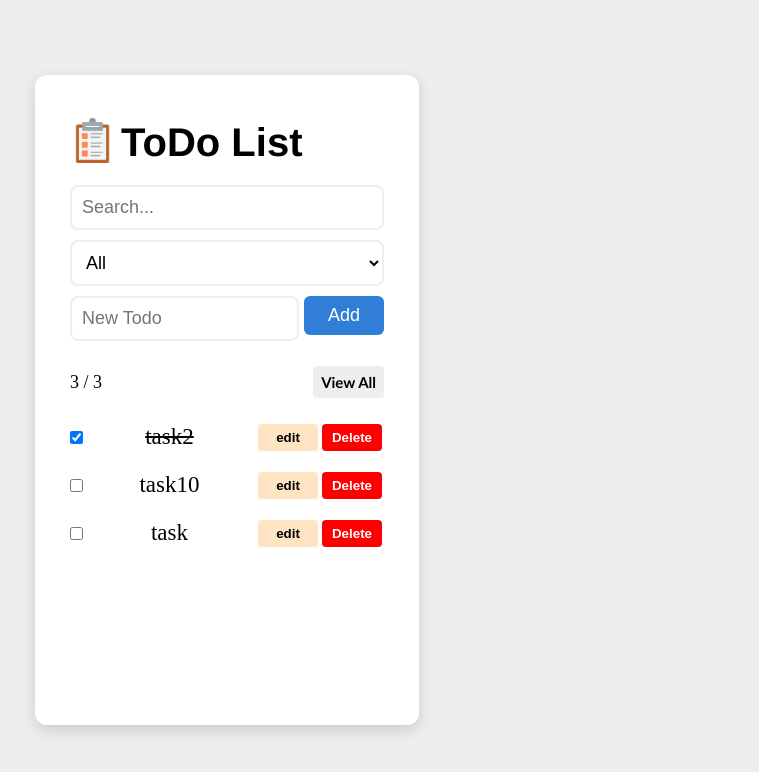
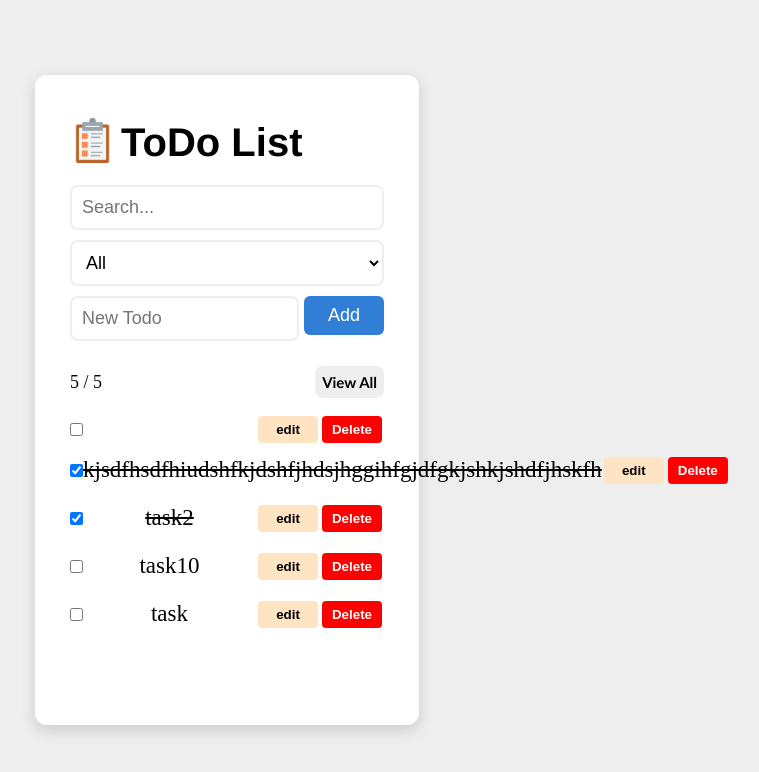
Before and after one commit to AvaniSujith/Todo-Typescript, a Vue app: page / in a window 1280 px wide. Shown: the top 772 px of the page, without its empty margins (413-1172 px from the left). Built offline with nearby package versions, Linux system fonts and the light colour scheme; data requests are answered from the project's data file.

Commit message:
fix: updation in style

```diff
--- a/db.json
+++ b/db.json
@@ -14,6 +14,16 @@
       "id": "b7b7",
       "title": "task2",
       "completed": true
+    },
+    {
+      "id": "dd87",
+      "title": "kjsdfhsdfhiudshfkjdshfjhdsjhggihfgjdfgkjshkjshdfjhskfh",
+      "completed": true
+    },
+    {
+      "id": "b3a6",
+      "title": "",
+      "completed": false
     }
   ]
 }
--- a/src/components/AddTask.vue
+++ b/src/components/AddTask.vue
@@ -30,16 +30,12 @@ const handleAddTask = () => {
 
 <template>
   <div class="add-task-container">
-    <div class="add-task-input">
-      <input-bar
-        v-model="taskTitle"
-        placeholder="New Todo"
-        @keyup.enter="handleAddTask"
-      />
-      <div class="tool-tip">
-        <tooltip :text="'Start typing Todo name'" />
-      </div>
-    </div>
+    <input-bar
+      v-model="taskTitle"
+      placeholder="New Todo"
+      @keyup.enter="handleAddTask"
+    />
+
     <div class="add-btn-container">
       <button class="add-task-btn" @click="handleAddTask">Add</button>
       <div class="tool-tip">
@@ -55,17 +51,6 @@ const handleAddTask = () => {
   width: 100%;
   display: flex;
   gap: 5px;
-}
-
-.add-task-input {
-  position: relative;
-  width: 100%;
-}
-
-.add-task-input:hover .tool-tip {
-  visibility: visible;
-  right: 0px;
-  left: 0px;
 }
 
 .add-task-btn {
@@ -84,5 +69,6 @@ const handleAddTask = () => {
 
 .add-btn-container:hover .tool-tip {
   visibility: visible;
+  width: 100%;
 }
 </style>
--- a/src/components/DropDown.vue
+++ b/src/components/DropDown.vue
@@ -1,7 +1,5 @@
 <script setup lang="ts">
 import { ref } from "vue";
-
-import Tooltip from "./Tooltip.vue";
 
 const selectedValue = ref<string>("all");
 
@@ -37,20 +35,13 @@ const onChange = (event: Event) => {
         {{ option.label }}
       </option>
     </select>
-    <div class="tool-tip">
-      <tooltip :text="'Click to change filter'" />
-    </div>
+
   </div>
 </template>
 
 <style scoped>
 .dropdown-container {
   width: 100%;
-  position: relative;
-}
-
-.dropdown-container:hover .tool-tip {
-  visibility: visible;
 }
 
 .task-category {
@@ -61,9 +52,7 @@ const onChange = (event: Event) => {
   background: transparent;
   width: 100%;
   font-size: 18px;
+  cursor: pointer;
 }
 
-select {
-  cursor: pointer;
-}
 </style>
--- a/src/components/TaskList.vue
+++ b/src/components/TaskList.vue
@@ -6,6 +6,7 @@ import { useNotificationStore } from "../store/Notification";
 
 import InputBar from "./InputBar.vue";
 import Notification from "./Notification.vue";
+import Tooltip from "./Tooltip.vue";
 
 import type { Task } from "../type";
 
@@ -37,7 +38,7 @@ const editTask = (task: Task) => {
 };
 
 const updateTaskComplete = (task: Task) => {
-  task.completed = !task.completed
+  task.completed = !task.completed;
   taskStore.updateTask(task);
   notificationStore.addToast("Task state updated successfully", "update");
 };
@@ -69,12 +70,15 @@ const handleSaveOrEdit = (task: Task) => {
         :disabled="isEditing(task.id)"
         @change="updateTaskComplete(task)"
       />
-      <p
-        v-if="!isEditing(task.id)"
-        :class="task.completed ? 'completed' : 'not-completed'"
-      >
+      <div class="task-title-container">
+        <div class="task-name" v-if="!isEditing(task.id)">
+          <div class="tool-tip">
+            <tooltip :text="task.title" />
+          </div>
+          <p :class="task.completed ? 'completed' : 'not-completed'">
             {{ task.title }}
           </p>
+        </div>
         <input-bar
           v-else
           v-model="editingTaskTitle"
@@ -82,6 +86,7 @@ const handleSaveOrEdit = (task: Task) => {
           type="text"
           @keyup.enter="handleSaveOrEdit(task)"
         />
+      </div>
 
       <div class="task-buttons">
         <button class="edit-btn" @click="handleSaveOrEdit(task)">
@@ -157,6 +162,7 @@ p {
 
 .tasks {
   width: 100%;
+  height: 100%;
 }
 
 .delete-btn,
@@ -175,7 +181,13 @@ p {
   background-color: bisque;
 }
 
-.completed {
-  text-decoration: line-through;
+.task-title-container {
+  position: relative;
+}
+
+.task-title-container:hover .tool-tip {
+  visibility: visible;
+  top: -33px;
+  width: 100%;
 }
 </style>
--- a/src/components/Tooltip.vue
+++ b/src/components/Tooltip.vue
@@ -13,12 +13,13 @@ defineProps<{
 
 <style scoped>
 .tooltip {
-  width: 120px;
+  width: fit-content;
   background-color: #000;
   color: #fff;
   text-align: center;
   border-radius: 6px;
-  padding: 9px 2px;
+  padding: 9px 7px;
+  text-wrap: nowrap;
 }
 
 .tooltip-container {
@@ -27,7 +28,7 @@ defineProps<{
   justify-content: center;
   align-items: center;
   position: relative;
-  z-index: 1;
+  width: 100%;
 }
 
 .box {
--- a/src/pages/HomePage.vue
+++ b/src/pages/HomePage.vue
@@ -90,12 +90,8 @@ onMounted(async () => {
         <h2>ToDo List</h2>
       </div>
       <div class="input-container">
-        <div class="search-bar-container">
-          <input-bar v-model="searchQuery" placeholder="Search..." />
-          <div class="tool-tip">
-            <tooltip :text="'Type to search for tasks'" />
-          </div>
-        </div>
+        <input-bar v-model="searchQuery" placeholder="Search..." />
+
         <drop-down @change="handleFilter" />
         <add-task />
       </div>
@@ -107,7 +103,11 @@ onMounted(async () => {
             {{ recentTasks.length }} / {{ taskStore.tasks.length }}
           </div>
           <div class="view-all">
-            <router-link to="/task-page" class="nav-link">View All</router-link>
+            <button class="view-all-button">
+              <router-link to="/task-page" class="nav-link"
+                >View All</router-link
+              >
+            </button>
             <div class="tool-tip">
               <tooltip :text="'Click to reach full task page'" />
             </div>
@@ -126,6 +126,7 @@ onMounted(async () => {
 </template>
 
 <style scoped>
+
 .heading {
   display: flex;
   align-items: center;
@@ -146,13 +147,26 @@ h2 {
   padding-top: 5px;
 }
 
+.view-label{
+  width: 40%;
+  text-align: start;
+}
+
 .view-all {
-  padding: 7px 8px;
-  background-color: #eee;
+  width: 60%;
+  text-align: end;
+}
+
+.view-all-button {
   font-size: 15px;
   font-family: "Gill Sans", "Gill Sans MT", Calibri, "Trebuchet MS", sans-serif;
   font-weight: 600;
   border-radius: 4px;
+  background: #eee;
+  border-radius: 8px;
+  width: max-content;
+  padding: 6px;
+  font-weight: 700;
 }
 
 .count-details {
@@ -163,19 +177,14 @@ h2 {
   font-size: 18px;
 }
 
-.search-bar-container,
 .view-all {
   position: relative;
 }
 
-.search-bar-container:hover .tool-tip,
 .view-all:hover .tool-tip {
+  width: 100%;
   visibility: visible;
-  right: 0;
-  left: 0;
-}
-
-.view-all:hover .tool-tip {
+  right: -109px;
   top: -44px;
 }
 
--- a/src/pages/TaskPage.vue
+++ b/src/pages/TaskPage.vue
@@ -10,6 +10,7 @@ import TaskList from "../components/TaskList.vue";
 import InputBar from "../components/InputBar.vue";
 import EmptyState from "../components/EmptyState.vue";
 import Notification from "../components/Notification.vue";
+import Tooltip from "../components/Tooltip.vue";
 
 const taskStore = useTaskStore();
 const notificationStore = useNotificationStore();
@@ -62,6 +63,9 @@ onMounted(async () => {
   <div v-if="!taskStore.isLoading" class="page-container">
     <nav class="back-button">
       <router-link to="/" class="nav-link">Back to Home</router-link>
+      <div class="tool-tip">
+        <tooltip :text="'Go back to Home'" />
+      </div>
     </nav>
     <header>
       <div class="page-title">
@@ -71,8 +75,15 @@ onMounted(async () => {
       <notification />
     </header>
     <section v-if="filteredTasks.length" class="task-list-container">
-      <div class="task-container">
-        <task-list :tasks="filteredTasks" @delete-task="handleDelete" />
+      <div class="task-count">
+        <p>
+          Total Tasks : <span>{{ taskStore.tasks.length }}</span>
+        </p>
+      </div>
+      <div class="scroll-container">
+        <div class="task-container">
+          <task-list :tasks="filteredTasks" @delete-task="handleDelete" />
+        </div>
       </div>
     </section>
     <empty-state
@@ -92,6 +103,15 @@ onMounted(async () => {
   padding: 6px;
   margin-bottom: 15px;
   font-weight: 700;
+  position: relative;
+}
+
+.back-button:hover .tool-tip {
+  visibility: visible;
+}
+
+span {
+  font-weight: 600;
 }
 
 h2 {
@@ -109,10 +129,20 @@ h2 {
   width: 100%;
   overflow-y: auto;
   scroll-behavior: smooth;
-  padding: 10px 2px 0 5px;
+  padding: 10px 2px 0px 5px;
+}
+
+.scroll-container {
+  padding-bottom: 20px;
+  height: 100%;
+  width: 100%;
 }
 
 .page-container {
   width: 100%;
 }
+
+.task-count {
+  margin-top: 20px;
+}
 </style>
--- a/src/style.css
+++ b/src/style.css
@@ -36,8 +36,10 @@ button {
 
 .tool-tip {
   visibility: hidden;
+  width: fit-content;
   position: absolute;
-  top: -34px;
-  right: -18px;
-  z-index: 100;
+  top: -44px;
+  font-size: 15px;
+  font-weight: 500;
+  z-index: 1000;
 }
```
Lines whose indentation alone changed are shown as unchanged.
